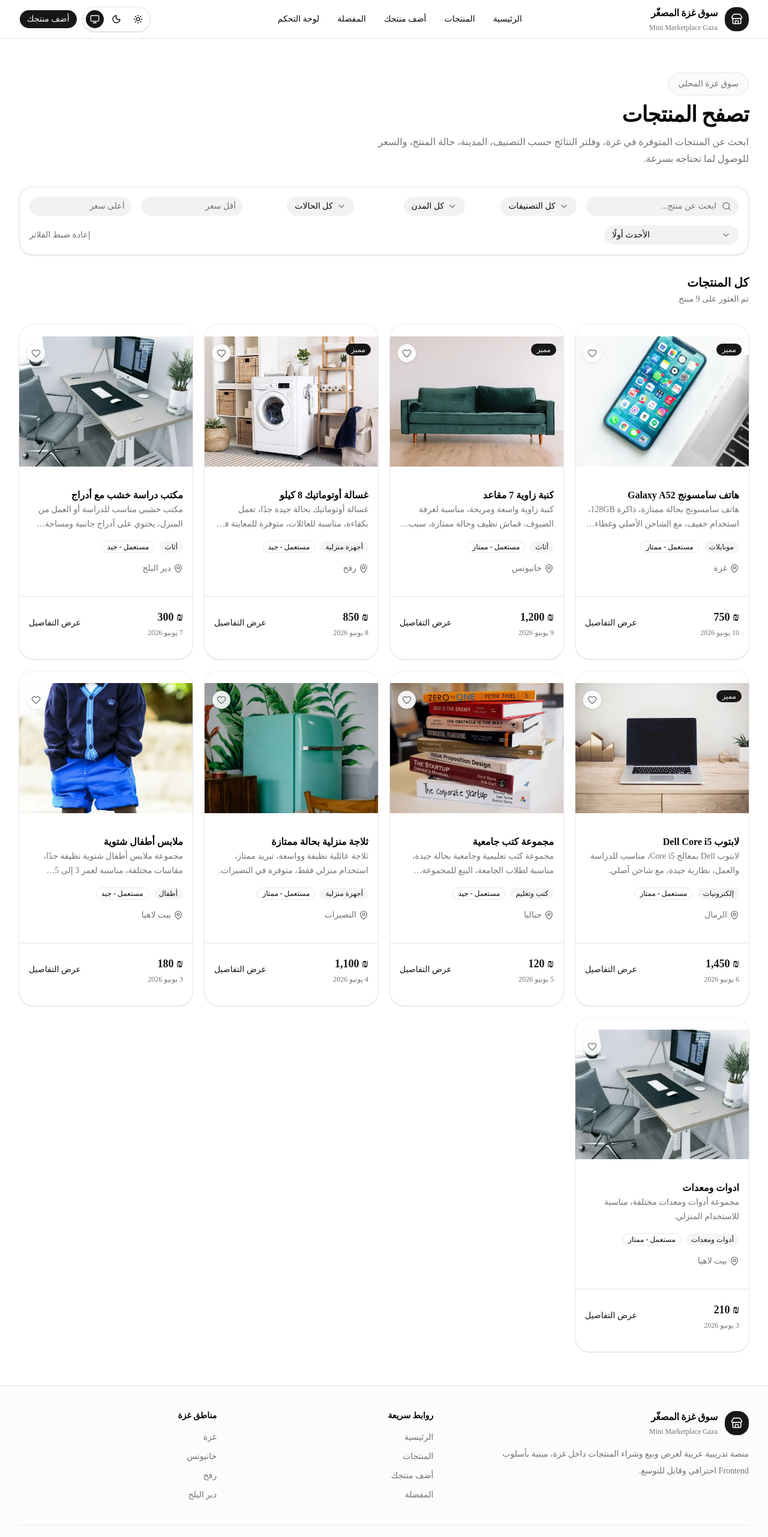
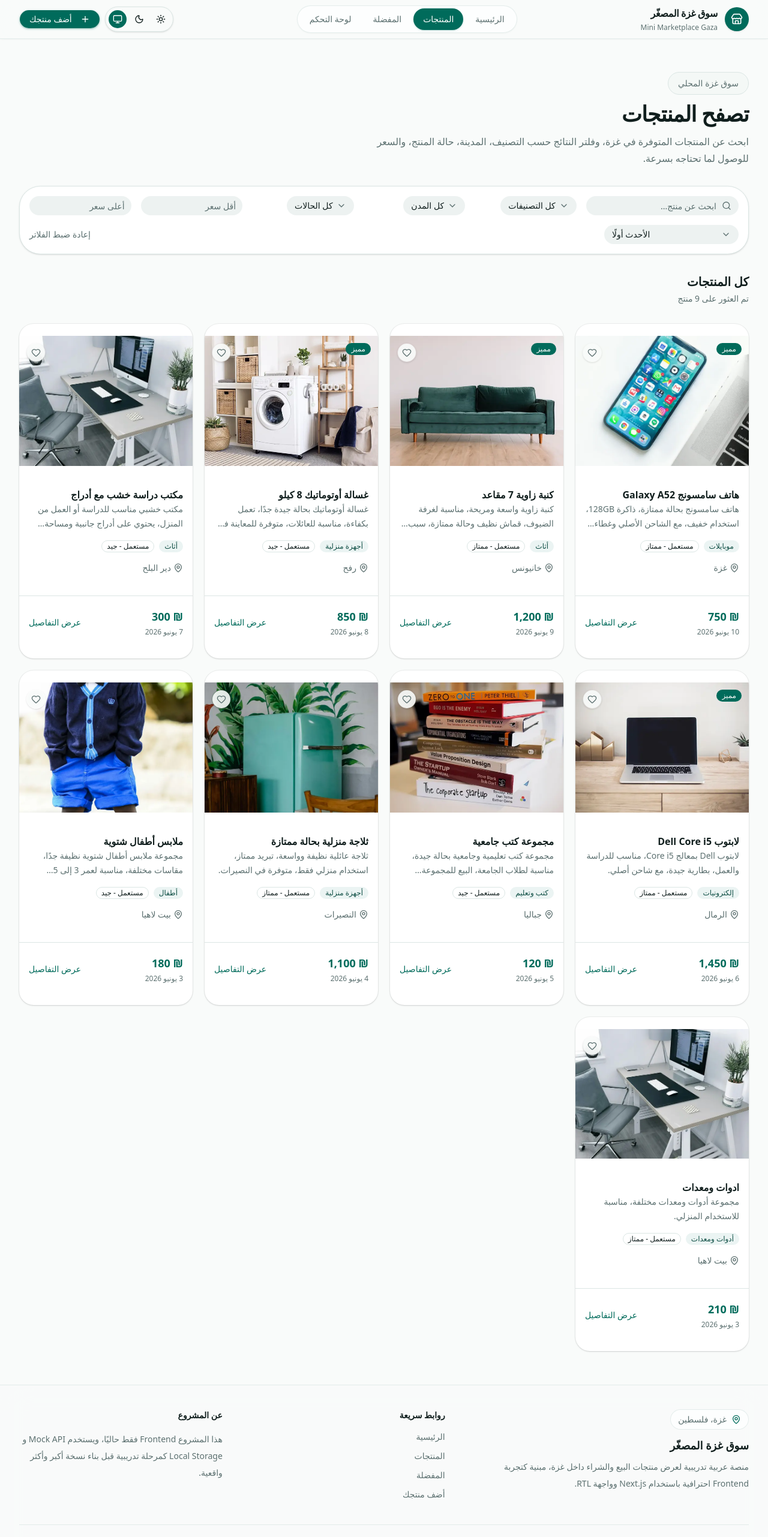
Before and after one commit to odaysaad2003-png/Gaza_Marketplace, a Next.js app: page /products in a window 1280 px wide. Shown: the top 2563 px of the page at 60% size. Built offline with nearby package versions, Linux system fonts and the light colour scheme.

Commit message:
polish: refine design system and global layout

```diff
--- a/src/app/globals.css
+++ b/src/app/globals.css
@@ -49,82 +49,80 @@
 }
 
 :root {
-  --background: oklch(1 0 0);
-  --foreground: oklch(0.145 0 0);
-  --card: oklch(1 0 0);
-  --card-foreground: oklch(0.145 0 0);
-  --popover: oklch(1 0 0);
-  --popover-foreground: oklch(0.145 0 0);
-  --primary: oklch(0.205 0 0);
-  --primary-foreground: oklch(0.985 0 0);
-  --secondary: oklch(0.97 0 0);
-  --secondary-foreground: oklch(0.205 0 0);
-  --muted: oklch(0.97 0 0);
-  --muted-foreground: oklch(0.556 0 0);
-  --accent: oklch(0.97 0 0);
-  --accent-foreground: oklch(0.205 0 0);
-  --destructive: oklch(0.577 0.245 27.325);
-  --border: oklch(0.922 0 0);
-  --input: oklch(0.922 0 0);
-  --ring: oklch(0.708 0 0);
-  --chart-1: oklch(0.87 0 0);
-  --chart-2: oklch(0.556 0 0);
-  --chart-3: oklch(0.439 0 0);
-  --chart-4: oklch(0.371 0 0);
-  --chart-5: oklch(0.269 0 0);
-  --radius: 0.625rem;
-  --sidebar: oklch(0.985 0 0);
-  --sidebar-foreground: oklch(0.145 0 0);
-  --sidebar-primary: oklch(0.205 0 0);
-  --sidebar-primary-foreground: oklch(0.985 0 0);
-  --sidebar-accent: oklch(0.97 0 0);
-  --sidebar-accent-foreground: oklch(0.205 0 0);
-  --sidebar-border: oklch(0.922 0 0);
-  --sidebar-ring: oklch(0.708 0 0);
+  --background: hsl(160 25% 98%);
+  --foreground: hsl(175 32% 9%);
+
+  --card: hsl(0 0% 100%);
+  --card-foreground: hsl(175 32% 9%);
+
+  --popover: hsl(0 0% 100%);
+  --popover-foreground: hsl(175 32% 9%);
+
+  --primary: hsl(171 100% 21%);
+  --primary-foreground: hsl(0 0% 100%);
+
+  --secondary: hsl(170 28% 94%);
+  --secondary-foreground: hsl(171 70% 18%);
+
+  --muted: hsl(170 18% 95%);
+  --muted-foreground: hsl(178 10% 40%);
+
+  --accent: hsl(174 42% 91%);
+  --accent-foreground: hsl(171 80% 18%);
+
+  --destructive: hsl(0 84% 60%);
+  --destructive-foreground: hsl(0 0% 98%);
+
+  --border: hsl(168 18% 88%);
+  --input: hsl(168 18% 88%);
+  --ring: hsl(171 100% 26%);
+
+  --radius: 1rem;
 }
 
 .dark {
-  --background: oklch(0.145 0 0);
-  --foreground: oklch(0.985 0 0);
-  --card: oklch(0.205 0 0);
-  --card-foreground: oklch(0.985 0 0);
-  --popover: oklch(0.205 0 0);
-  --popover-foreground: oklch(0.985 0 0);
-  --primary: oklch(0.922 0 0);
-  --primary-foreground: oklch(0.205 0 0);
-  --secondary: oklch(0.269 0 0);
-  --secondary-foreground: oklch(0.985 0 0);
-  --muted: oklch(0.269 0 0);
-  --muted-foreground: oklch(0.708 0 0);
-  --accent: oklch(0.269 0 0);
-  --accent-foreground: oklch(0.985 0 0);
-  --destructive: oklch(0.704 0.191 22.216);
-  --border: oklch(1 0 0 / 10%);
-  --input: oklch(1 0 0 / 15%);
-  --ring: oklch(0.556 0 0);
-  --chart-1: oklch(0.87 0 0);
-  --chart-2: oklch(0.556 0 0);
-  --chart-3: oklch(0.439 0 0);
-  --chart-4: oklch(0.371 0 0);
-  --chart-5: oklch(0.269 0 0);
-  --sidebar: oklch(0.205 0 0);
-  --sidebar-foreground: oklch(0.985 0 0);
-  --sidebar-primary: oklch(0.488 0.243 264.376);
-  --sidebar-primary-foreground: oklch(0.985 0 0);
-  --sidebar-accent: oklch(0.269 0 0);
-  --sidebar-accent-foreground: oklch(0.985 0 0);
-  --sidebar-border: oklch(1 0 0 / 10%);
-  --sidebar-ring: oklch(0.556 0 0);
+  --background: hsl(195 68% 7%);
+  --foreground: hsl(170 24% 94%);
+
+  --card: hsl(194 47% 10%);
+  --card-foreground: hsl(170 24% 94%);
+
+  --popover: hsl(194 47% 10%);
+  --popover-foreground: hsl(170 24% 94%);
+
+  --primary: hsl(172 84% 34%);
+  --primary-foreground: hsl(190 55% 8%);
+
+  --secondary: hsl(193 38% 15%);
+  --secondary-foreground: hsl(170 24% 92%);
+
+  --muted: hsl(193 36% 13%);
+  --muted-foreground: hsl(170 12% 68%);
+
+  --accent: hsl(185 35% 16%);
+  --accent-foreground: hsl(170 28% 92%);
+
+  --destructive: hsl(0 72% 51%);
+  --destructive-foreground: hsl(0 0% 98%);
+
+  --border: hsl(192 34% 21%);
+  --input: hsl(192 34% 21%);
+  --ring: hsl(172 84% 38%);
 }
-
 @layer base {
   * {
-    @apply border-border outline-ring/50;
+    @apply border-border;
   }
+
+  html {
+    scroll-behavior: smooth;
+  }
+
   body {
-    @apply bg-background text-foreground;
+    @apply min-h-screen bg-background text-foreground antialiased;
   }
-  html {
-    @apply font-sans;
+
+  ::selection {
+    @apply bg-primary/20 text-primary;
   }
 }
--- a/src/app/layout.tsx
+++ b/src/app/layout.tsx
@@ -7,6 +7,7 @@ import {Navbar} from "@/components/layout/navbar";
 import {ThemeProvider} from "@/components/theme/theme-provider";
 import {QueryProvider} from "@/components/providers/query-provider";
 import {FavoritesProvider} from "@/features/favorites/hooks/use-favorites";
+import {SoftGradientBackground} from "@/components/shared/soft-gradient-background";
 const cairo = Cairo({
     subsets: ["arabic", "latin"],
     variable: "--font-cairo",
@@ -29,13 +30,13 @@ export default function RootLayout({
                 <ThemeProvider attribute="class" defaultTheme="system" enableSystem disableTransitionOnChange>
                     <QueryProvider>
                         <FavoritesProvider>
-                            <div className="flex min-h-screen flex-col">
-                                <Navbar />
-
-                                <main className="flex-1">{children}</main>
-
-                                <Footer />
-                            </div>
+                            <SoftGradientBackground>
+                                <div className="flex min-h-screen flex-col">
+                                    <Navbar />
+                                    <main className="flex-1 pt-16">{children}</main>
+                                    <Footer />
+                                </div>
+                            </SoftGradientBackground>
                         </FavoritesProvider>
                     </QueryProvider>
                 </ThemeProvider>
--- a/src/components/layout/footer.tsx
+++ b/src/components/layout/footer.tsx
@@ -1,52 +1,74 @@
 import Link from "next/link";
+import {Heart, MapPin} from "lucide-react";
 
-import {mainNavItems} from "@/lib/navigation";
-
-import {MainContainer} from "./main-container";
-import {SiteLogo} from "./site-logo";
+import {MainContainer} from "@/components/layout/main-container";
 
 export function Footer() {
     return (
-        <footer className="border-t bg-muted/30">
-            <MainContainer className="py-10">
-                <div className="grid gap-8 md:grid-cols-[1.5fr_1fr_1fr]">
-                    <div className="space-y-4">
-                        <SiteLogo />
+        <footer className="border-t border-border/70 bg-background/80 backdrop-blur-xl">
+            <MainContainer>
+                <div className="grid gap-8 py-10 md:grid-cols-[1.4fr_1fr_1fr]">
+                    <div className="space-y-3">
+                        <div className="inline-flex items-center gap-2 rounded-full border border-border/70 bg-card/70 px-3 py-1.5 text-sm text-muted-foreground">
+                            <MapPin className="h-4 w-4 text-primary" />
+                            غزة، فلسطين
+                        </div>
 
-                        <p className="max-w-md text-sm leading-7 text-muted-foreground">
-                            منصة تدريبية عربية لعرض وبيع وشراء المنتجات داخل غزة، مبنية بأسلوب Frontend احترافي وقابل
-                            للتوسع.
-                        </p>
+                        <div>
+                            <h2 className="text-lg font-bold text-foreground">سوق غزة المصغّر</h2>
+                            <p className="mt-2 max-w-md text-sm leading-7 text-muted-foreground">
+                                منصة عربية تدريبية لعرض منتجات البيع والشراء داخل غزة، مبنية كتجربة Frontend احترافية
+                                باستخدام Next.js وواجهة RTL.
+                            </p>
+                        </div>
                     </div>
 
-                    <div className="space-y-4">
-                        <h3 className="text-sm font-semibold">روابط سريعة</h3>
+                    <div>
+                        <h3 className="text-sm font-semibold text-foreground">روابط سريعة</h3>
 
-                        <ul className="space-y-3 text-sm text-muted-foreground">
-                            {mainNavItems.slice(0, 4).map((item) => (
-                                <li key={item.href}>
-                                    <Link href={item.href} className="transition-colors hover:text-foreground">
-                                        {item.label}
-                                    </Link>
-                                </li>
-                            ))}
+                        <ul className="mt-4 space-y-3 text-sm text-muted-foreground">
+                            <li>
+                                <Link href="/" className="transition-colors hover:text-primary">
+                                    الرئيسية
+                                </Link>
+                            </li>
+                            <li>
+                                <Link href="/products" className="transition-colors hover:text-primary">
+                                    المنتجات
+                                </Link>
+                            </li>
+                            <li>
+                                <Link href="/favorites" className="transition-colors hover:text-primary">
+                                    المفضلة
+                                </Link>
+                            </li>
+                            <li>
+                                <Link href="/products/create" className="transition-colors hover:text-primary">
+                                    أضف منتجك
+                                </Link>
+                            </li>
                         </ul>
                     </div>
 
-                    <div className="space-y-4">
-                        <h3 className="text-sm font-semibold">مناطق غزة</h3>
+                    <div>
+                        <h3 className="text-sm font-semibold text-foreground">عن المشروع</h3>
 
-                        <ul className="space-y-3 text-sm text-muted-foreground">
-                            <li>غزة</li>
-                            <li>خانيونس</li>
-                            <li>رفح</li>
-                            <li>دير البلح</li>
-                        </ul>
+                        <p className="mt-4 text-sm leading-7 text-muted-foreground">
+                            هذا المشروع Frontend فقط حاليًا، ويستخدم Mock API و Local Storage كمرحلة تدريبية قبل بناء
+                            نسخة أكبر وأكثر واقعية.
+                        </p>
                     </div>
                 </div>
 
-                <div className="mt-10 border-t pt-6 text-center text-xs text-muted-foreground">
-                    © {new Date().getFullYear()} Mini Marketplace Gaza — مشروع تدريبي للبرتفوليو.
+                <div className="flex flex-col gap-3 border-t border-border/70 py-5 text-sm text-muted-foreground sm:flex-row sm:items-center sm:justify-between">
+                    <p>© 2026   سوق غزة المصغّر. جميع الحقوق محفوظة و بواسطة عدي سعد</p>
+
+                    <p className="inline-flex items-center gap-1.5">
+                        صُمم بعناية
+                        <Heart className="h-4 w-4 fill-primary text-primary" />
+                        كتجربة Portfolio
+                    </p>
+                    <p>BY oday zoheer saaad</p>
                 </div>
             </MainContainer>
         </footer>
--- a/src/components/layout/navbar.tsx
+++ b/src/components/layout/navbar.tsx
@@ -1,32 +1,72 @@
+"use client";
+
 import Link from "next/link";
+import {usePathname} from "next/navigation";
+import {Plus} from "lucide-react";
 
+import {Button} from "@/components/ui/button";
+import {MainContainer} from "@/components/layout/main-container";
+import {SiteLogo} from "@/components/layout/site-logo";
 import {ThemeToggle} from "@/components/theme/theme-toggle";
-import {Button} from "@/components/ui/button";
 import {mainNavItems} from "@/lib/navigation";
+import {cn} from "@/lib/utils";
 
-import {MainContainer} from "./main-container";
-import {SiteLogo} from "./site-logo";
+function isActiveLink(pathname: string, href: string) {
+    if (href === "/") {
+        return pathname === "/";
+    }
+
+    return pathname === href || pathname.startsWith(`${href}/`);
+}
 
 export function Navbar() {
+    const pathname = usePathname();
+
     return (
-        <header className="sticky top-0 z-50 border-b bg-background/90 backdrop-blur supports-[backdrop-filter]:bg-background/70">
+        <header className="fixed inset-x-0 top-0 z-50 border-b border-border/70 bg-background/90 shadow-sm shadow-black/[0.03] backdrop-blur-xl supports-[backdrop-filter]:bg-background/75">
+            {" "}
             <MainContainer>
                 <div className="flex h-16 items-center justify-between gap-4">
                     <SiteLogo />
 
-                    <nav className="hidden items-center gap-1 md:flex">
-                        {mainNavItems.map((item) => (
-                            <Button key={item.href} asChild variant="ghost" size="sm">
-                                <Link href={item.href}>{item.label}</Link>
-                            </Button>
-                        ))}
+                    <nav
+                        aria-label="التنقل الرئيسي"
+                        className="hidden items-center gap-1 rounded-full border border-border/70 bg-card/70 p-1 shadow-sm shadow-black/[0.03] md:flex"
+                    >
+                        {mainNavItems.map((item) => {
+                            const active = isActiveLink(pathname, item.href);
+
+                            return (
+                                <Link
+                                    key={item.href}
+                                    href={item.href}
+                                    aria-current={active ? "page" : undefined}
+                                    className={cn(
+                                        "relative rounded-full px-4 py-2 text-sm font-medium transition-all duration-200",
+                                        "hover:-translate-y-0.5 hover:bg-secondary hover:text-foreground",
+                                        "focus-visible:outline-none focus-visible:ring-2 focus-visible:ring-ring focus-visible:ring-offset-2 focus-visible:ring-offset-background",
+                                        active
+                                            ? "bg-primary text-primary-foreground shadow-sm shadow-primary/20"
+                                            : "text-muted-foreground"
+                                    )}
+                                >
+                                    {item.label}
+                                </Link>
+                            );
+                        })}
                     </nav>
 
                     <div className="flex items-center gap-2">
                         <ThemeToggle />
 
-                        <Button asChild className="hidden sm:inline-flex">
-                            <Link href="/products/create">أضف منتجك</Link>
+                        <Button
+                            asChild
+                            className="hidden rounded-full px-4 shadow-sm shadow-primary/20 transition-all duration-200 hover:-translate-y-0.5 sm:inline-flex"
+                        >
+                            <Link href="/products/create">
+                                <Plus className="ml-2 h-4 w-4" />
+                                أضف منتجك
+                            </Link>
                         </Button>
                     </div>
                 </div>
--- /dev/null
+++ b/src/components/shared/soft-gradient-background.tsx
@@ -0,0 +1,17 @@
+type SoftGradientBackgroundProps = {
+    children: React.ReactNode;
+};
+
+export function SoftGradientBackground({children}: SoftGradientBackgroundProps) {
+    return (
+        <div className="relative min-h-screen overflow-hidden bg-background">
+            <div className="pointer-events-none fixed inset-0 -z-10">
+                <div className="absolute right-[-12rem] top-[-10rem] h-80 w-80 rounded-full bg-primary/10 blur-3xl dark:bg-primary/15" />
+                <div className="absolute left-[-10rem] top-1/4 h-96 w-96 rounded-full bg-accent/70 blur-3xl dark:bg-accent/20" />
+                <div className="absolute bottom-[-14rem] right-1/3 h-[28rem] w-[28rem] rounded-full bg-secondary/80 blur-3xl dark:bg-secondary/20" />
+            </div>
+
+            {children}
+        </div>
+    );
+}
--- a/src/lib/navigation.ts
+++ b/src/lib/navigation.ts
@@ -12,10 +12,7 @@ export const mainNavItems: NavItem[] = [
         label: "المنتجات",
         href: "/products",
     },
-    {
-        label: "أضف منتجك",
-        href: "/products/create",
-    },
+
     {
         label: "المفضلة",
         href: "/favorites",
```
Also changed, not shown: src/components/shared/section-heading.tsx (added, +21 -0 lines), src/features/home/components/featured-categories-section.tsx (added), src/features/home/components/hero-section.tsx (added), src/features/home/components/home-cta-section.tsx (added), src/features/home/components/how-it-works-section.tsx (added), 1 other file (tests, documents, lock files or other folders).
